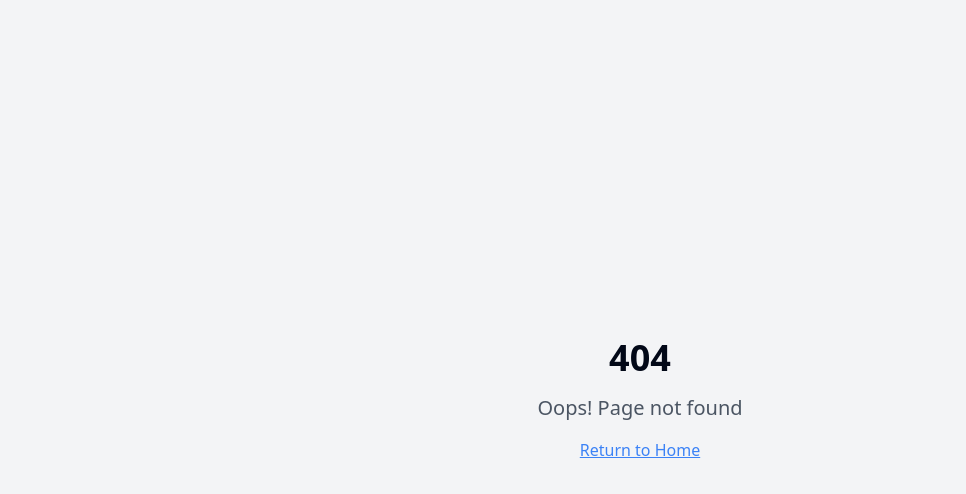
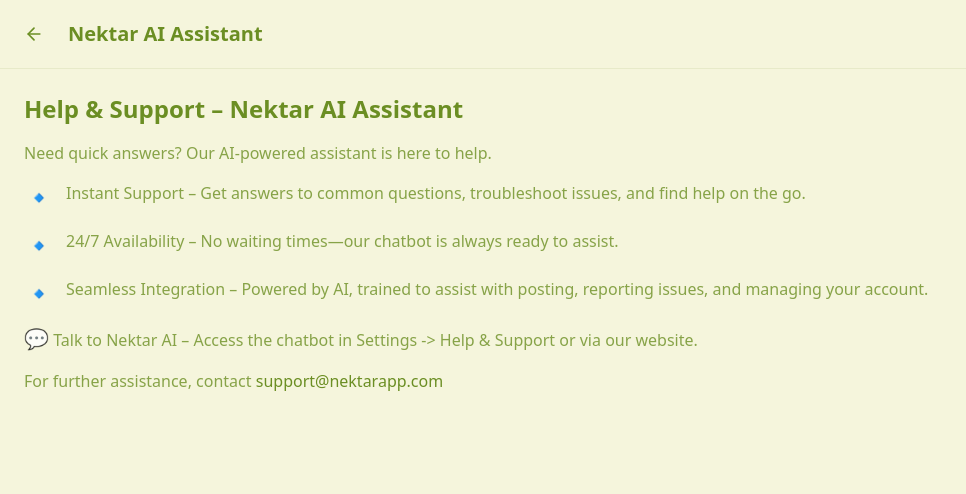
Before and after one commit to kamthegod34/mindful-plate, a React (Vite) app: page /support in a window 1280 px wide. Before the commit this address had no page. Shown: the top 494 px of the page, without its empty margins (0-966 px from the left). Built offline with nearby package versions, Linux system fonts and the light colour scheme.

Commit message:
Add Nektar AI help page
Adds a dedicated page for the Nektar AI assistant, similar to the FAQs, Privacy Policy, and Terms and Conditions pages.  This page will detail the AI assistant's features and how to access it.

```diff
--- a/src/App.tsx
+++ b/src/App.tsx
@@ -11,6 +11,7 @@ import Fridge from "./pages/Fridge";
 import Profile from "./pages/Profile";
 import Settings from "./pages/Settings";
 import Help from "./pages/Help";
+import Support from "./pages/Support";
 import FAQs from "./pages/FAQs";
 import NotFound from "./pages/NotFound";
 import SavedPosts from "./pages/SavedPosts";
@@ -40,6 +41,7 @@ const App = () => (
           <Route path="/profile" element={<Profile />} />
           <Route path="/settings" element={<Settings />} />
           <Route path="/help" element={<Help />} />
+          <Route path="/support" element={<Support />} />
           <Route path="/faqs" element={<FAQs />} />
           <Route path="/saved" element={<SavedPosts />} />
           <Route path="/liked" element={<LikedPosts />} />
--- a/src/pages/Help.tsx
+++ b/src/pages/Help.tsx
@@ -1,12 +1,6 @@
 
 import { ArrowLeft, ArrowRight } from "lucide-react";
 import { Link } from "react-router-dom";
-import {
-  Accordion,
-  AccordionContent,
-  AccordionItem,
-  AccordionTrigger,
-} from "@/components/ui/accordion";
 
 const Help = () => {
   return (
@@ -19,41 +13,9 @@ const Help = () => {
       </header>
 
       <div className="p-6 space-y-6">
-        {/* Support Section */}
-        <div className="space-y-4">
-          <h2 className="text-2xl font-semibold text-olive">Help & Support – Nektar AI Assistant</h2>
-          <p className="text-olive/80">Need quick answers? Our AI-powered assistant is here to help.</p>
-
-          <div className="space-y-4 mt-6">
-            <div className="flex items-start gap-3">
-              <span className="text-2xl">🔹</span>
-              <p className="text-olive/80">Instant Support – Get answers to common questions, troubleshoot issues, and find help on the go.</p>
-            </div>
-            <div className="flex items-start gap-3">
-              <span className="text-2xl">🔹</span>
-              <p className="text-olive/80">24/7 Availability – No waiting times—our chatbot is always ready to assist.</p>
-            </div>
-            <div className="flex items-start gap-3">
-              <span className="text-2xl">🔹</span>
-              <p className="text-olive/80">Seamless Integration – Powered by AI, trained to assist with posting, reporting issues, and managing your account.</p>
-            </div>
-          </div>
-
-          <div className="mt-6 space-y-4">
-            <p className="text-olive/80">
-              <span className="text-xl">💬</span> Talk to Nektar AI – Access the chatbot in Settings {'->'} Help & Support or via our website.
-            </p>
-            <p className="text-olive/80">
-              For further assistance, contact{" "}
-              <a href="mailto:support@nektarapp.com" className="text-olive hover:underline">
-                support@nektarapp.com
-              </a>
-            </p>
-          </div>
-        </div>
-
-        <div className="space-y-1 mt-6">
+        <div className="space-y-1">
           {[
+            { label: "Nektar AI Support", path: "/support" },
             { label: "FAQs", path: "/faqs" },
             { label: "Privacy Policy", path: "/privacy" },
             { label: "Terms & Conditions", path: "/terms" },
--- /dev/null
+++ b/src/pages/Support.tsx
@@ -0,0 +1,52 @@
+
+import { ArrowLeft } from "lucide-react";
+import { Link } from "react-router-dom";
+
+const Support = () => {
+  return (
+    <div className="min-h-screen bg-beige">
+      <header className="sticky top-0 bg-beige/80 backdrop-blur-sm p-4 z-40 flex items-center gap-4 border-b border-olive/10">
+        <Link to="/help" className="text-olive hover:bg-beige-light p-2 rounded-full">
+          <ArrowLeft className="w-5 h-5" />
+        </Link>
+        <h1 className="text-xl font-semibold text-olive">Nektar AI Assistant</h1>
+      </header>
+
+      <div className="p-6 space-y-6">
+        <div className="space-y-4">
+          <h2 className="text-2xl font-semibold text-olive">Help & Support – Nektar AI Assistant</h2>
+          <p className="text-olive/80">Need quick answers? Our AI-powered assistant is here to help.</p>
+
+          <div className="space-y-4 mt-6">
+            <div className="flex items-start gap-3">
+              <span className="text-2xl">🔹</span>
+              <p className="text-olive/80">Instant Support – Get answers to common questions, troubleshoot issues, and find help on the go.</p>
+            </div>
+            <div className="flex items-start gap-3">
+              <span className="text-2xl">🔹</span>
+              <p className="text-olive/80">24/7 Availability – No waiting times—our chatbot is always ready to assist.</p>
+            </div>
+            <div className="flex items-start gap-3">
+              <span className="text-2xl">🔹</span>
+              <p className="text-olive/80">Seamless Integration – Powered by AI, trained to assist with posting, reporting issues, and managing your account.</p>
+            </div>
+          </div>
+
+          <div className="mt-6 space-y-4">
+            <p className="text-olive/80">
+              <span className="text-xl">💬</span> Talk to Nektar AI – Access the chatbot in Settings {'->'} Help & Support or via our website.
+            </p>
+            <p className="text-olive/80">
+              For further assistance, contact{" "}
+              <a href="mailto:support@nektarapp.com" className="text-olive hover:underline">
+                support@nektarapp.com
+              </a>
+            </p>
+          </div>
+        </div>
+      </div>
+    </div>
+  );
+};
+
+export default Support;
```
